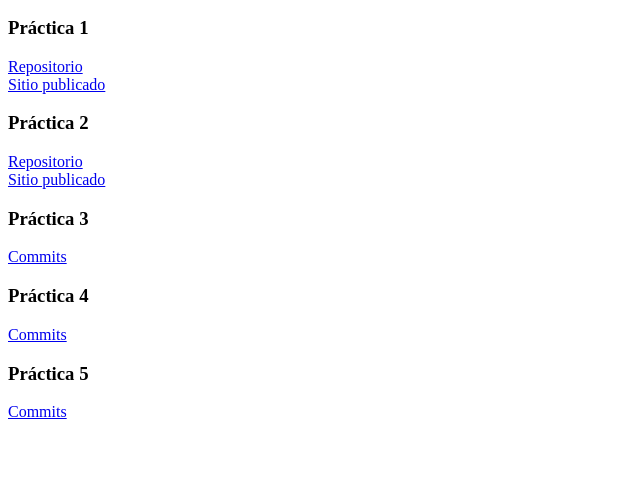
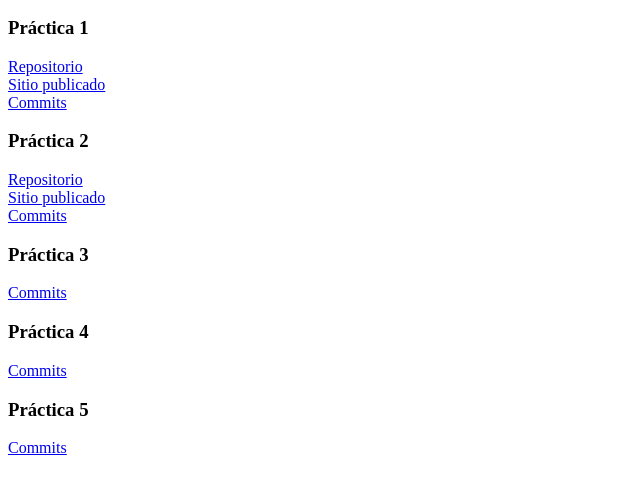
Before and after one commit to Meli971/pagina, a plain HTML site: page index.html in a window 1280 px wide. Shown: the part 110-604 px from the top of the page, without its empty margins (0-640 px from the left). Drawn offline with Linux system fonts and the light colour scheme.

Commit message:
corregir links de commits
Updated commit links for Práctica 3, 4, and 5 to point to the correct repository.

```diff
--- a/index.html
+++ b/index.html
@@ -10,18 +10,20 @@
 <h3>Práctica 1</h3>
 <a href="https://github.com/Meli971/pagina">Repositorio</a><br>
 <a href="https://meli971.github.io/pagina/">Sitio publicado</a><br>
+<a href="https://github.com/Meli971/pagina/commits/main/">Commits</a><br>
 
 <h3>Práctica 2</h3>
 <a href="https://github.com/Meli971/mascotas">Repositorio</a><br>
 <a href="https://meli971.github.io/mascotas/">Sitio publicado</a><br>
+<a href="https://github.com/Meli971/mascotas/commits/main/">Commits</a><br>
 
 <h3>Práctica 3</h3>
-<a href="https://github.com/FDW53AD2026/website53/commits/main/?author=Meli971&since=2026-08-31&until=2026-09-02">Commits</a><br>
+<a href="https://github.com/FDW53AD2026/website53/commits/main/?author=Meli971">Commits</a><br>
 
 <h3>Práctica 4</h3>
-<a href="https://github.com/FDW53AD2026/website53/commits/main/?author=Meli971&since=2026-09-02&until=2026-09-04">Commits</a><br>
+<a href="https://github.com/FDW53AD2026/website53/commits/main/?author=Meli971">Commits</a><br>
 
 <h3>Práctica 5</h3>
-<a href="https://github.com/FDW53AD2026/website53/commits/main/?author=Meli971&since=2026-09-07&until=2026-09-09">Commits</a><br>
+<a href="https://github.com/Meli971/pagina/commits/main/">Commits</a><br>
 </body>
 </html>
```
